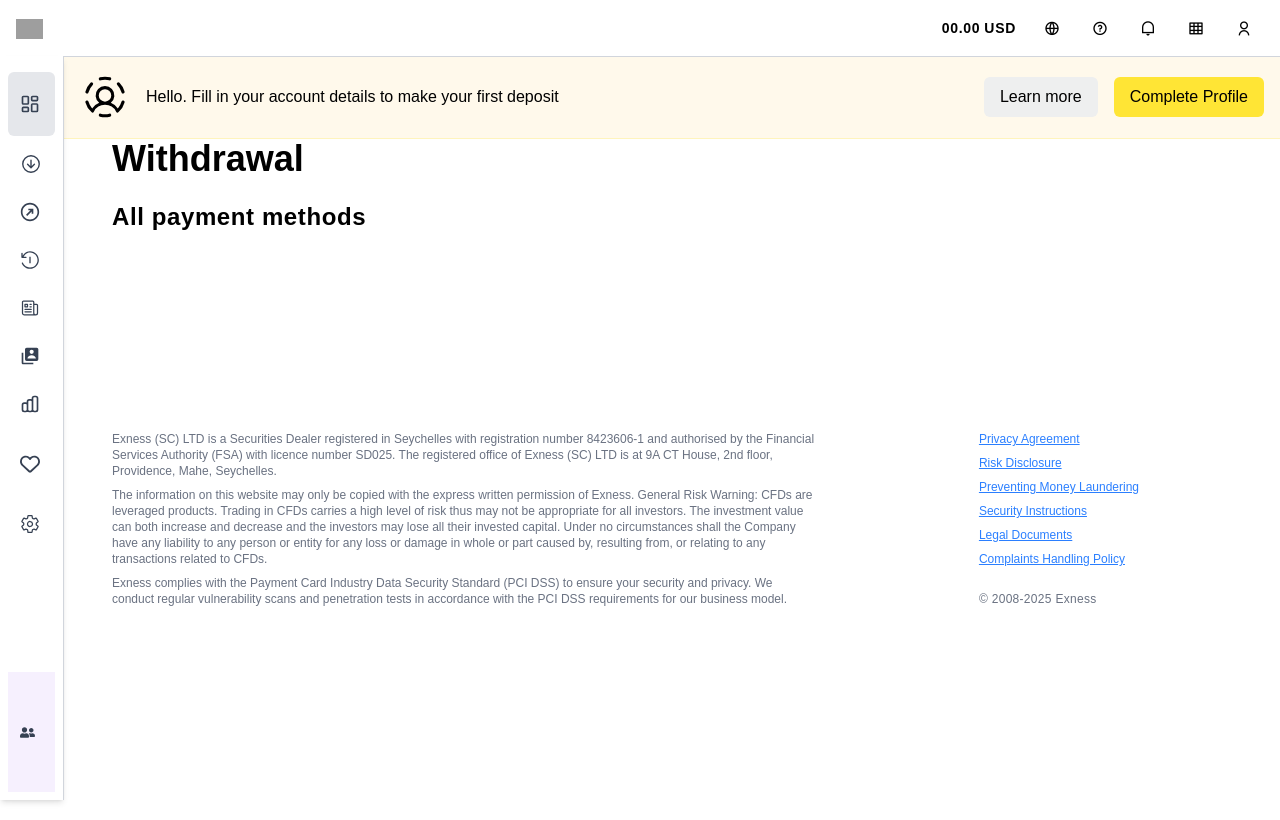
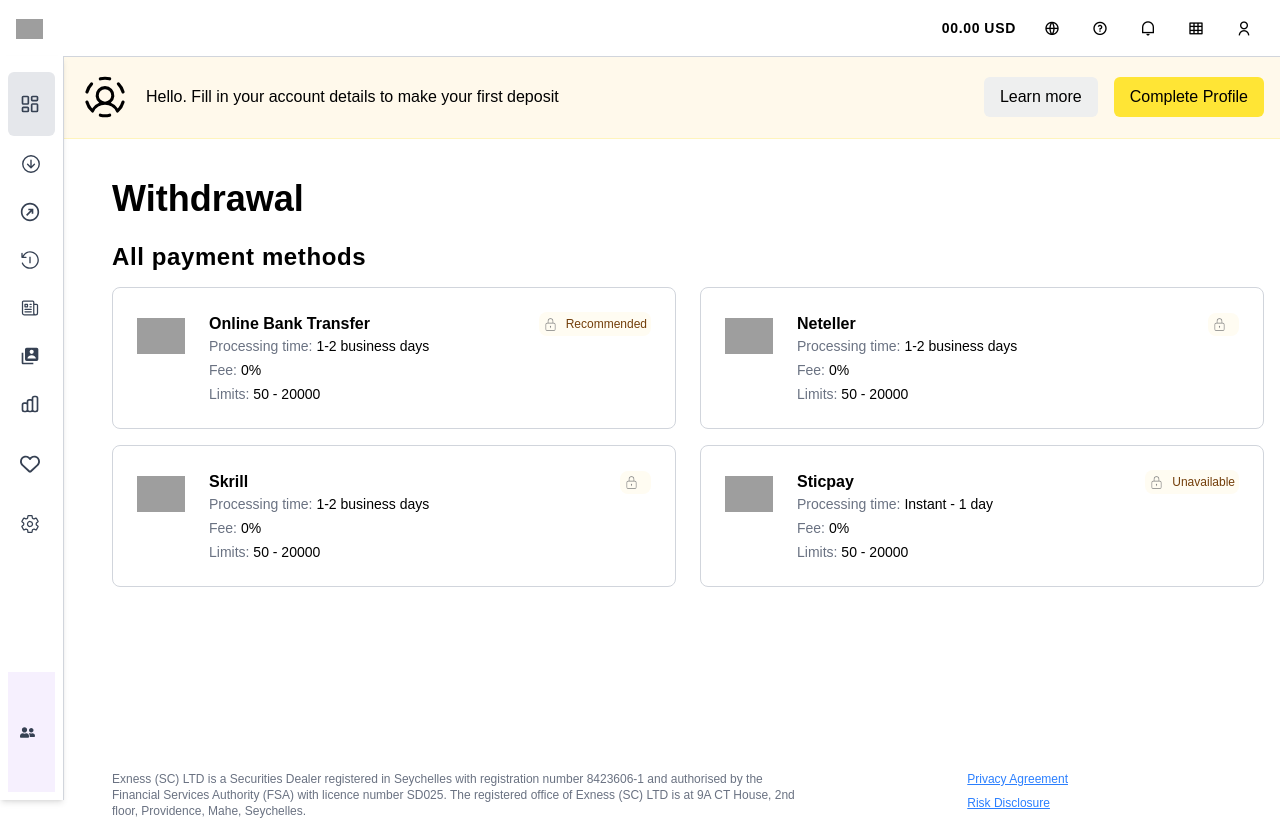
Before and after one commit to jenacodes/exness, a React (Vite) app: page /dashboard/withdrawal in a window 1280 px wide. Shown: the top 820 px of the page. Built offline with nearby package versions, Linux system fonts and the light colour scheme; grey boxes are pictures that could not be loaded; a web font is replaced by a local one.

Commit message:
feat: refactor Dashboard components; update PaymentMethodCard to handle details and add WithdrawalSection with payment methods

```diff
--- a/src/components/index.js
+++ b/src/components/index.js
@@ -47,7 +47,7 @@
 import ToggleButton from "../dashboard/ToggleButton";
 import AccountsSection from "../dashboard/AccountsSection";
 import DashboardFooter from "../dashboard/DashboardFooter";
-import DashboardContent from "../dashboard/DashboardContent";
+// import DashboardContent from "../dashboard/DashboardContent";
 import DepositsSection from "../dashboard/DepositsSection";
 import PaymentMethodCard from "../dashboard/PaymentMethodCard";
 import WithdrawalSection from "../dashboard/WithdrawalSection";
@@ -102,7 +102,7 @@
   ToggleButton,
   DashboardYellowBtn,
   AccountsSection,
-  DashboardContent,
+  // DashboardContent,
   DepositsSection,
   PaymentMethodCard,
   WithdrawalSection,
--- a/src/dashboard/DashboardContent.jsx
+++ b/src/dashboard/DashboardContent.jsx
@@ -1,47 +1,47 @@
-import { useState } from "react";
-import DepositsSection from "./DepositsSection";
-import MyAccountsSection from "./MyAccountsSection";
-import WithdrawalSection from "./WithdrawalSection";
+// import { useState } from "react";
+// import DepositsSection from "./DepositsSection";
+// import MyAccountsSection from "./MyAccountsSection";
+// import WithdrawalSection from "./WithdrawalSection";
 
-// eslint-disable-next-line react/prop-types
-const DashboardContent = ({ selected }) => {
-  const [selectedAccountType, setSelectedAccountType] = useState("Real");
-  let content;
+// // eslint-disable-next-line react/prop-types
+// const DashboardContent = ({ selected }) => {
+//   const [selectedAccountType, setSelectedAccountType] = useState("Real");
+//   let content;
 
-  switch (selected) {
-    case "Deposit":
-      content = <DepositsSection />;
-      break;
-    case "My account":
-      content = (
-        <MyAccountsSection
-          selectedAccountType={selectedAccountType}
-          onAccountTypeChange={setSelectedAccountType}
-        />
-      );
-      break;
-    case "Withdrawal":
-      content = <WithdrawalSection />;
-      break;
-    case "":
-      content = (
-        <div>
-          <h1>Setting</h1>
-          <p>This is where you change settings.</p>
-        </div>
-      );
-      break;
-    // Add additional cases for other menu items...
-    default:
-      content = (
-        <div>
-          <h1>Dashboard</h1>
-          <p>This is your dashboard.</p>
-        </div>
-      );
-  }
+//   switch (selected) {
+//     case "Deposit":
+//       content = <DepositsSection />;
+//       break;
+//     case "My account":
+//       content = (
+//         <MyAccountsSection
+//           selectedAccountType={selectedAccountType}
+//           onAccountTypeChange={setSelectedAccountType}
+//         />
+//       );
+//       break;
+//     case "Withdrawal":
+//       content = <WithdrawalSection />;
+//       break;
+//     case "":
+//       content = (
+//         <div>
+//           <h1>Setting</h1>
+//           <p>This is where you change settings.</p>
+//         </div>
+//       );
+//       break;
+//     // Add additional cases for other menu items...
+//     default:
+//       content = (
+//         <div>
+//           <h1>Dashboard</h1>
+//           <p>This is your dashboard.</p>
+//         </div>
+//       );
+//   }
 
-  return <div className="p-4">{content}</div>;
-};
+//   return <div className="p-4">{content}</div>;
+// };
 
-export default DashboardContent;
+// export default DashboardContent;
--- a/src/dashboard/DepositsSection.jsx
+++ b/src/dashboard/DepositsSection.jsx
@@ -7,43 +7,67 @@
       imgSrc: "https://pp.ekspp.com/cdn/pm-icons/online-transfer/48/False.svg",
       title: "Online Bank Transfer",
       verification: "Unavailiable",
+      details: {
+        processingTime: "1-2 business days",
+        fee: "0%",
+        limits: "50 - 20000",
+      },
     },
     {
       imgSrc: "https://pp.ekspp.com/cdn/pm-icons/card/48/False.svg",
       title: "Bank Card",
       verification: "Unavailable",
+      details: {
+        processingTime: "1-2 business days",
+        fee: "0%",
+        limits: "50 - 20000",
+      },
     },
     {
       imgSrc: "https://pp.ekspp.com/cdn/pm-icons/bitcoin/48/False.svg",
       title: "Bitcoin (BTC)",
       verification: "Unavailable",
+      details: {
+        processingTime: "1-2 business days",
+        fee: "0%",
+        limits: "50 - 20000",
+      },
     },
     {
       imgSrc: "https://pp.ekspp.com/cdn/pm-icons/neteller/48/False.svg",
       title: "Neteller",
       verification: "Unavailable",
+      details: {
+        processingTime: "1-2 business days",
+        fee: "0%",
+        limits: "50 - 20000",
+      },
     },
     {
       imgSrc: "https://pp.ekspp.com/cdn/pm-icons/online-transfer/48/False.svg",
       title: "Pay with Bank",
       verification: "Unavailable",
+      details: {
+        processingTime: "1-2 business days",
+        fee: "0%",
+        limits: "50 - 20000",
+      },
     },
     {
       imgSrc: "https://pp.ekspp.com/cdn/pm-icons/offline-bank-1/48/False.svg",
       title: "Online Bank Transfer",
       verification: "Unavailable",
+      details: {
+        processingTime: "1-2 business days",
+        fee: "0%",
+        limits: "50 - 20000",
+      },
     },
     // Add more cards as needed...
   ];
 
-  const details = [
-    "Processing time instant - 45 minutes",
-    "Fee 0%",
-    "Limits 12 - 10000",
-  ];
-
   return (
-    <div className="lg:pl-28 flex flex-col ">
+    <div className="lg:pl-28 flex flex-col mt-10 px-4 ">
       <div className="">
         <h1 className="text-3xl font-bold">Deposit</h1>
       </div>
@@ -58,7 +82,7 @@
               imgSrc={card.imgSrc}
               title={card.title}
               verification={card.verification}
-              details={details}
+              details={card.details}
             />
           ))}
         </div>
--- a/src/dashboard/PaymentMethodCard.jsx
+++ b/src/dashboard/PaymentMethodCard.jsx
@@ -1,7 +1,11 @@
 /* eslint-disable react/prop-types */
+
 import { CiLock } from "react-icons/ci";
 
-const PaymentMethodCard = ({ imgSrc, title, verification, details }) => {
+const PaymentMethodCard = ({ imgSrc, title, verification, details, type }) => {
+  const textColor = type === "withdrawal" ? "text-black" : "text-gray-500";
+  const titleColor = type === "withdrawal" ? "text-black" : "text-gray-500";
+  // const verificationColor
   return (
     <div className="flex gap-6 lg:p-6 border border-gray-300 rounded-lg hover:shadow-lg transition-shadow cursor-pointer">
       <div className="w-12 h-12  flex items-center justify-center flex-shrink-0">
@@ -9,18 +13,23 @@
       </div>
       <div className="flex flex-col lg:w-full">
         <div className="flex flex-col lg:flex-row justify-between items-start lg:items-center flex-grow gap-2.5">
-          <p className="text-gray-500 text-base font-semibold">{title}</p>
+          <p className={`${titleColor} text-base font-semibold`}>{title}</p>
           <div className="inline-flex items-center gap-2 rounded-lg bg-[#FFFCF2] lg:p-1">
             <CiLock size={15} color="gray" />
             <p className="text-yellow-900 text-xs">{verification}</p>
           </div>
         </div>
         <div className="flex flex-col gap-1">
-          {details.map((line, index) => (
-            <p key={index} className="text-sm text-gray-500">
-              {line}
-            </p>
-          ))}
+          <p className={`text-sm ${textColor} leading-5`}>
+            <span className="text-gray-500 ">Processing time:</span>{" "}
+            {details.processingTime}
+          </p>
+          <p className={`text-sm ${textColor}`}>
+            <span className="text-gray-500">Fee:</span> {details.fee}
+          </p>
+          <p className={`text-sm ${textColor}`}>
+            <span className="text-gray-500">Limits:</span> {details.limits}
+          </p>
         </div>
       </div>
     </div>
--- a/src/dashboard/WithdrawalSection.jsx
+++ b/src/dashboard/WithdrawalSection.jsx
@@ -1,8 +1,54 @@
 import DashboardFooter from "./DashboardFooter";
+import PaymentMethodCard from "./PaymentMethodCard";
 
 const WithdrawalSection = () => {
+  const cards = [
+    {
+      imgSrc: "https://pp.ekspp.com/cdn/pm-icons/online-transfer/48/True.svg",
+      title: "Online Bank Transfer",
+      verification: "Recommended",
+      details: {
+        processingTime: "1-2 business days",
+        fee: "0%",
+        limits: "50 - 20000",
+      },
+    },
+    {
+      imgSrc: "https://pp.ekspp.com/cdn/pm-icons/neteller/48/True.svg",
+      title: "Neteller",
+
+      details: {
+        processingTime: "1-2 business days",
+        fee: "0%",
+        limits: "50 - 20000",
+      },
+    },
+    {
+      imgSrc: "https://pp.ekspp.com/cdn/pm-icons/skrill/48/True.svg",
+      title: "Skrill",
+
+      details: {
+        processingTime: "1-2 business days",
+        fee: "0%",
+        limits: "50 - 20000",
+      },
+    },
+    {
+      imgSrc: "https://pp.ekspp.com/cdn/pm-icons/sticpay/48/True.svg",
+      title: "Sticpay",
+      verification: "Unavailable",
+      details: {
+        processingTime: "Instant - 1 day",
+        fee: "0%",
+        limits: "50 - 20000",
+      },
+    },
+
+    // Add more cards as needed...
+  ];
+
   return (
-    <div className="lg:pl-28 flex flex-col ">
+    <div className="lg:pl-28 flex flex-col mt-10 px-4 ">
       <div className="">
         <h1 className="text-4xl font-semibold">Withdrawal</h1>
       </div>
@@ -10,7 +56,18 @@
         <h3 className="text-2xl font-semibold tracking-wide leading-7">
           All payment methods
         </h3>
-        <div className="grid gap-y-4 mb-10 grid-cols-[repeat(auto-fill,minmax(480px,1fr))] gap-6"></div>
+        <div className="grid gap-y-4 mb-10 grid-cols-[repeat(auto-fill,minmax(480px,1fr))] gap-6">
+          {cards.map((card, index) => (
+            <PaymentMethodCard
+              key={index}
+              imgSrc={card.imgSrc}
+              title={card.title}
+              verification={card.verification}
+              details={card.details}
+              type={"withdrawal"}
+            />
+          ))}
+        </div>
         <DashboardFooter />
       </div>
     </div>
```
